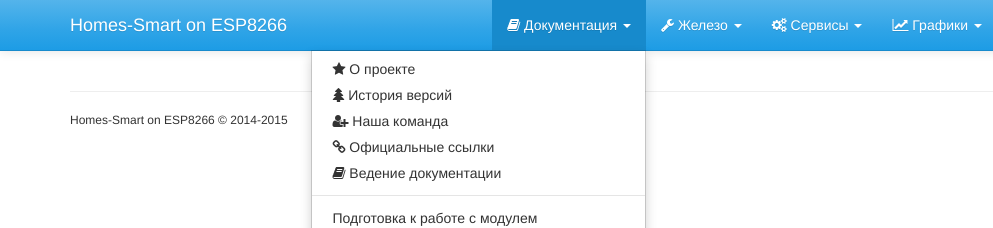
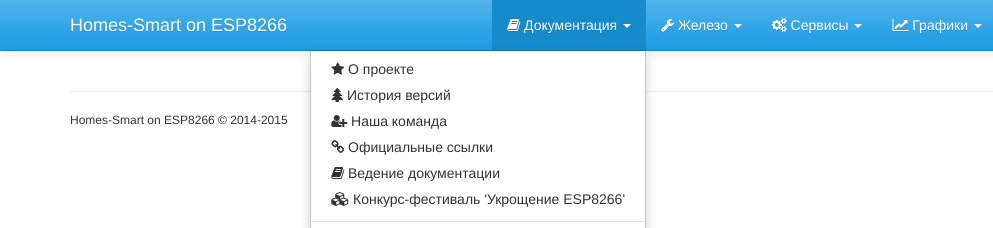
Before and after one commit to maksms/Homes-Smart, a plain HTML site: page index.html in a window 1280 px wide. Both pictures are taken after a click on the link "Документация". Shown: the top 228 px of the page, 0-993 px from the left. Drawn offline with nearby package versions, Linux system fonts and the light colour scheme; files that its build step writes are made by us from their sources; no server answers.

Commit message:
Add contest page

```diff
--- a/index.html
+++ b/index.html
@@ -50,6 +50,7 @@
                 <li><a href="#!/project_team"><i class="fa fa-user-plus"></i> Наша команда</a></li>
                 <li><a href="#!/project_links"><i class="fa fa-link"></i> Официальные ссылки</a></li>
                 <li><a href="#!/project_manual"><i class="fa fa-book"></i> Ведение документации</a></li>
+                <li><a href="#!/project_contest"><i class="fa fa-cubes"></i> Конкурс-фестиваль 'Укрощение ESP8266'</a></li>
                 <li class="divider"></li>
                 <li><a href="#">Подготовка к работе с модулем</a></li>
                 <li><a href="#first">Первичное программирование</a></li>
```
